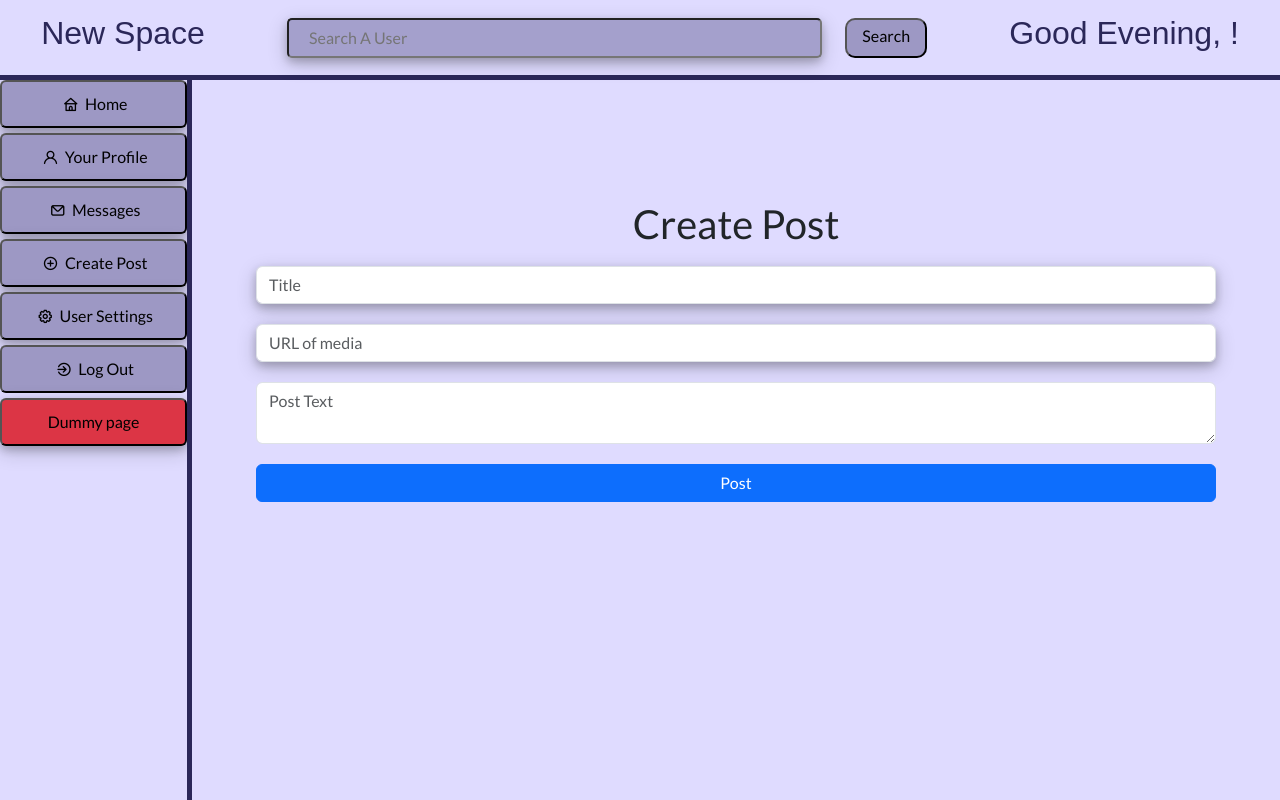
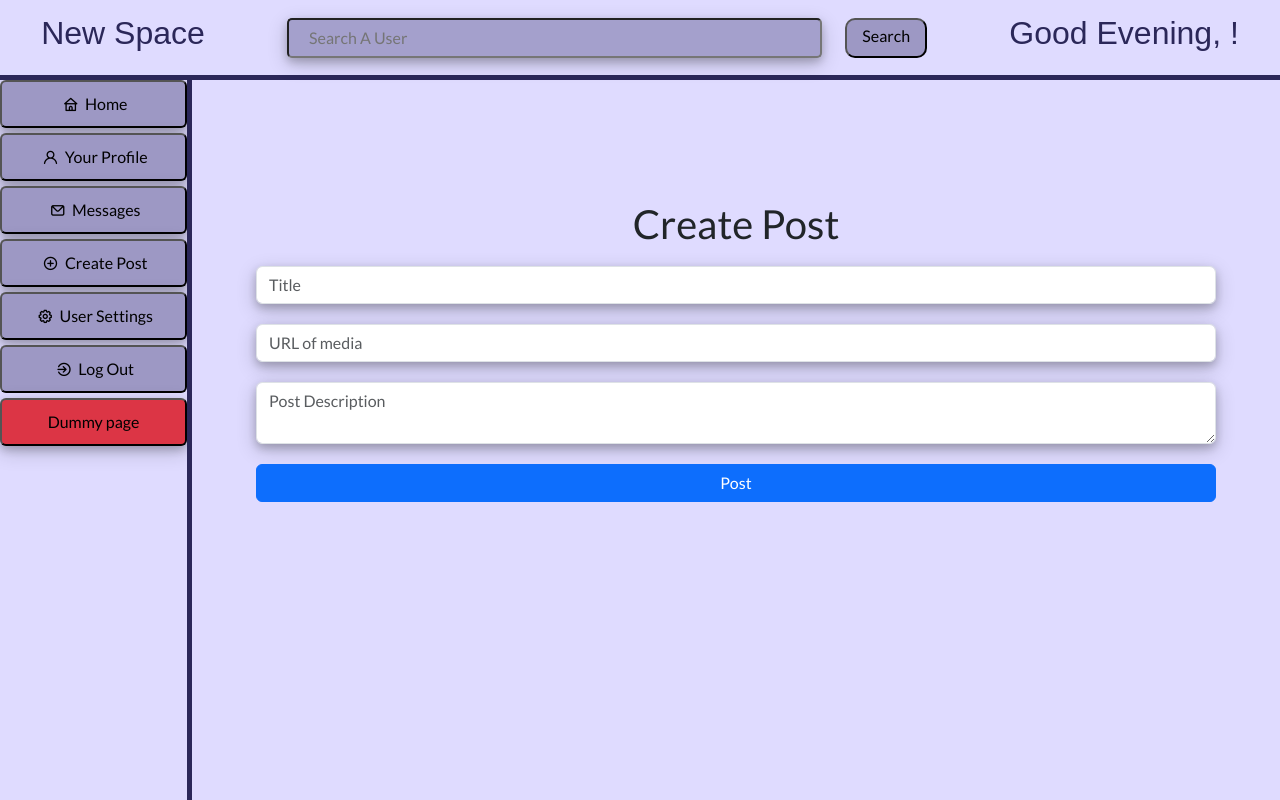
Before and after one commit to FutureWave-Technologies-LLC/DummyWebsiteReact2, a React (Create React App) app: page /create-post in a window 1280 px wide. Built offline with nearby package versions, Linux system fonts and the light colour scheme; sample sign-in values are in the browser's storage; a web font is replaced by a local one.

Commit message:
removed comment code, update className and placeholder for textarea

```diff
--- a/src/pages/CreatePostPage/CreatePostPage.js
+++ b/src/pages/CreatePostPage/CreatePostPage.js
@@ -28,7 +28,6 @@ const CreatePostPage = () => {
             setMedia('');
             setPostText('');
 
-
             setNotification('Posted!');
             setTimeout(() => setNotification(''), 3000);
         } catch (error) {
@@ -52,12 +51,6 @@ const CreatePostPage = () => {
                             onChange={(e) => setTitle(e.target.value)}
                         />
 
-                        {/* <input
-                            type="file"
-                            id="media"
-                            className="form-control rounded"
-                            onChange={(e) => setMedia(e.target.files[0])}
-                        /> */}
                         <input
                             type="text"
                             id="media"
@@ -70,8 +63,8 @@ const CreatePostPage = () => {
                         <textarea
                             id="postText"
                             value={postText}
-                            placeholder="Post Text"
-                            className="form-control rounded"
+                            placeholder="Post Description"
+                            className="form-control rounded ui-shadow"
                             onChange={(e) => setPostText(e.target.value)}
                         />
 
```
